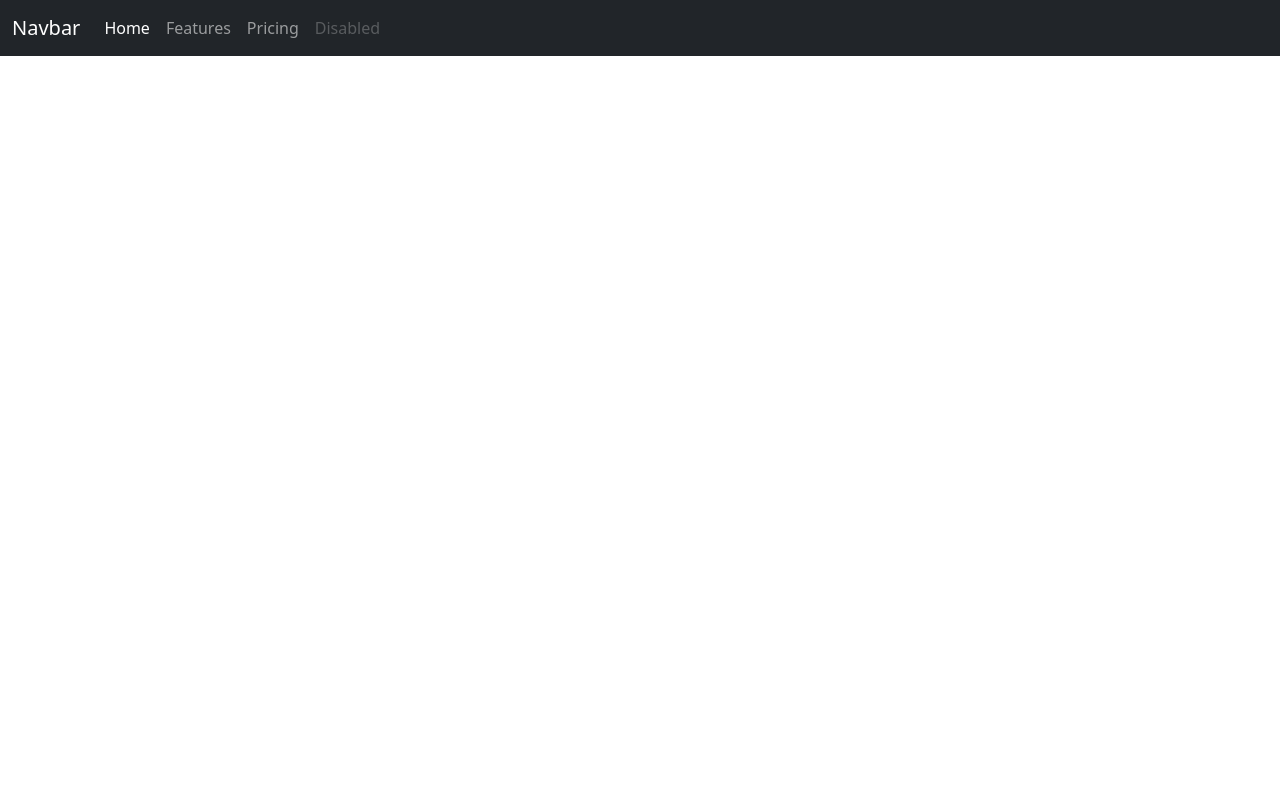
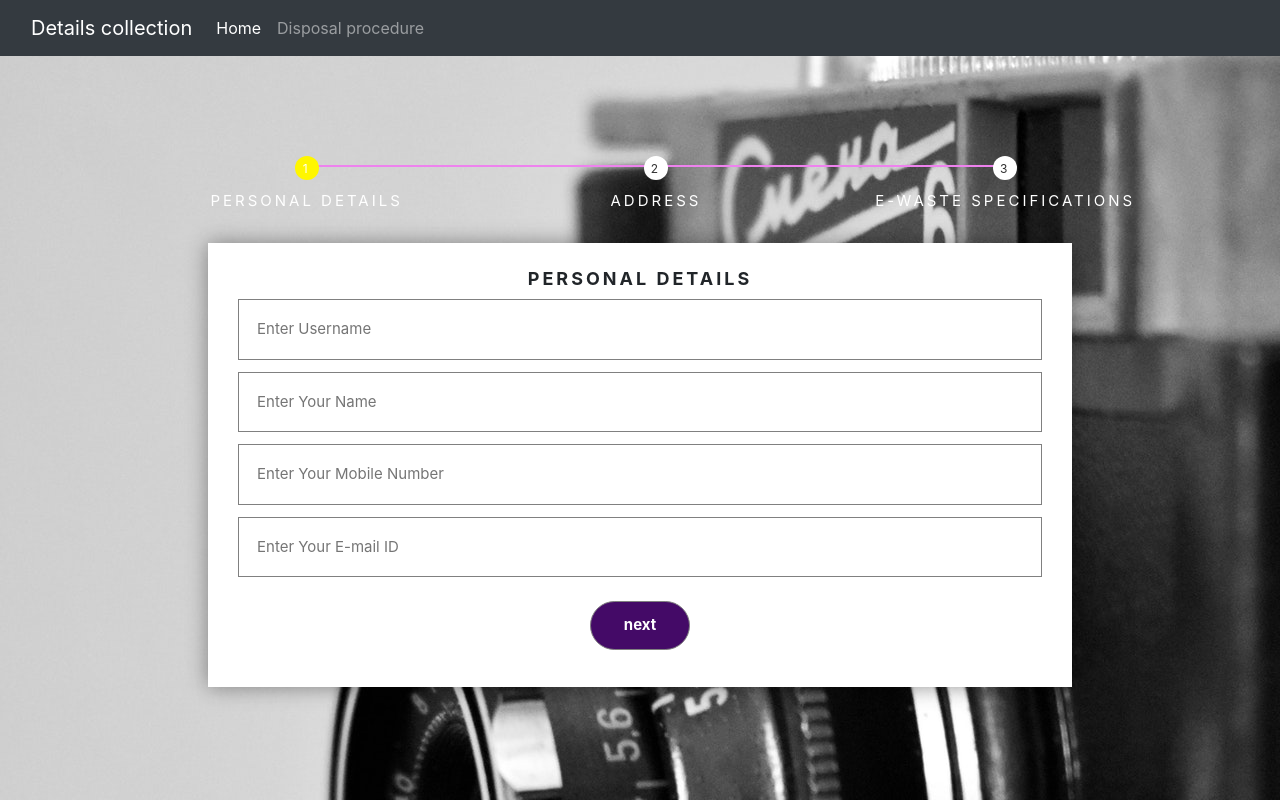
Before and after one commit to Mithunitp/ewaste-unsdg-hci, a PHP site: page /ind_homepage.php in a window 1280 px wide. Run offline with PHP 8.4, Linux system fonts and the light colour scheme.

Commit message:
Individual Homepage data entry frontend complete
The Frontend for data collection from individual is finished. The part where the individual gets a bin number, id, access code, etc. is still left.

```diff
--- /dev/null
+++ b/css/ind_homepagestyle.css
@@ -0,0 +1,142 @@
+@import url('https://fonts.googleapis.com/css2?family=Montserrat');
+
+*{
+	margin: 0;
+	padding: 0;
+}
+html{
+	height: 100%;
+}
+
+body{
+	font-family: 'montserrat',arial,verdana;
+	background: url('../img/ind_homepageback.jpg');
+	overflow-x: hidden;
+}
+
+#form{
+	text-align: center;
+	position: relative;
+	margin: 100px;
+}
+#form fieldset{
+	background: #fff;
+	box-shadow: 0 0 20px 0 rgba(0,0,0,0.4);
+	padding: 25px 30px;
+	box-sizing: border-box;
+	width: 80%;
+	margin: 0 10%;
+
+	position: relative;
+}
+
+#form fieldset:not(:first-of-type){
+	display: none;
+}
+
+#form input,#form textarea{
+	padding: 18px;
+	border: 1px solid grey;
+	margin-bottom: 12px;
+	width: 100%;
+	box-sizing: border-box;
+	color: black;
+	font-size: 15px;
+	font-weight: 4px;
+}
+
+#form input:focus,#form textarea:focus{
+	box-shadow: none;
+	border: 1px solid #00ffe0;
+	transition: 0.5s ease-in;
+}
+
+#form .action-button{
+	width: 100px;
+	background: #440a67;
+	font-weight: bold;
+	color: white;
+	border-radius: 28px;
+	cursor: pointer;
+	padding: 12px 7px;
+	margin: 12px 7px;
+}
+
+#form .action-button:hover,#form .action-button:focus{
+	box-shadow: 0 0 0 2px white,0 0 0 4px #440a67;
+}
+
+#form .action-button-previous{
+	width: 100px;
+	background: #C5C5F1;
+	font-weight: bold;
+	color: white;
+	border-radius: 28px;
+	cursor: pointer;
+	padding: 12px 7px;
+	margin: 12px 7px;
+}
+
+#form .action-button-previous:hover,#form .action-button-previous:focus{
+	box-shadow: 0 0 0 2px white,0 0 0 4px #C5C5F1;
+}
+
+
+.title{
+	font-size: 18px;
+	text-transform: uppercase;
+	margin-bottom: 10px;
+	letter-spacing: 3px;
+	font-weight: bold;
+}
+
+#progressbar{
+	margin-bottom: 30px;
+	overflow: hidden;
+	counter-reset: step;
+}
+
+#progressbar li{
+	list-style-type: none;
+	color: white;
+	text-transform: uppercase;
+	font-size: 15px;
+	width: 33.33%;
+	float: left;
+	position: relative;
+	letter-spacing: 3px;
+}
+
+#progressbar li:before{
+	content: counter(step);
+	counter-increment: step;
+	width: 24px;
+	height: 24px;
+	line-height: 26px;
+	display: block;
+	font-size: 12px;
+	color: #333;
+	background: white;
+	border-radius: 25px;
+	margin: 0 auto 10px auto;
+}
+
+#progressbar li:after{
+	content: '';
+	width: 100%;
+	height: 2px;
+	background: violet;
+	position: absolute;
+	left: -50%;
+	top: 9px;
+	z-index: -1;
+}
+
+#progressbar li:first-child:after{
+	content: none;
+}
+
+#progressbar li.active:before,#progressbar li.active:after{
+	background: #fff600;
+	color: white;
+}
--- a/ind_homepage.php
+++ b/ind_homepage.php
@@ -1,4 +1,4 @@
-<!DOCTYPE html>
+<!---DOCTYPE html>
 <html>
     <head>
         <link href="https://cdn.jsdelivr.net/npm/bootstrap@5.0.1/dist/css/bootstrap.min.css" rel="stylesheet" integrity="sha384-+0n0xVW2eSR5OomGNYDnhzAbDsOXxcvSN1TPprVMTNDbiYZCxYbOOl7+AMvyTG2x" crossorigin="anonymous">
@@ -30,4 +30,118 @@
         </nav>
         <script src="https://cdn.jsdelivr.net/npm/bootstrap@5.0.1/dist/js/bootstrap.bundle.min.js" integrity="sha384-gtEjrD/SeCtmISkJkNUaaKMoLD0//ElJ19smozuHV6z3Iehds+3Ulb9Bn9Plx0x4" crossorigin="anonymous"></script>
     </body>
+</html--->
+
+
+<!DOCTYPE html>
+<html lang="en">
+<head>
+	<meta charset="UTF-8">
+	<title>Enter E-waste details</title>
+	<link rel="stylesheet" href="css/ind_homepagestyle.css">
+	 <link href="https://cdn.jsdelivr.net/npm/bootstrap@5.0.1/dist/css/bootstrap.min.css" rel="stylesheet" integrity="sha384-+0n0xVW2eSR5OomGNYDnhzAbDsOXxcvSN1TPprVMTNDbiYZCxYbOOl7+AMvyTG2x" crossorigin="anonymous">
+	 <link rel="stylesheet" type="text/css" href="https://stackpath.bootstrapcdn.com/bootstrap/4.5.2/css/bootstrap.min.css">
+
+	 <meta name="viewport" content="width=device-width,initial-scale=1,shrink-to-fit=no">
+
+	 <script type="text/javascript" src="https://stackpath.bootstrapcdn.com/bootstrap/4.5.2/js/bootstrap.min.js"></script>
+
+	<script src="https://code.jquery.com/jquery-3.6.0.min.js"></script>
+
+	<script type="text/javascript" src="https://cdnjs.cloudflare.com/ajax/libs/jquery-easing/1.4.1/jquery.easing.min.js"></script>
+</head>
+<body>
+ <nav class="navbar navbar-expand-lg navbar-dark bg-dark">
+            <div class="container-fluid">
+              <a class="navbar-brand" href="#">Details collection</a>
+              <button class="navbar-toggler" type="button" data-bs-toggle="collapse" data-bs-target="#navbarNav" aria-controls="navbarNav" aria-expanded="false" aria-label="Toggle navigation">
+                <span class="navbar-toggler-icon"></span>
+              </button>
+              <div class="collapse navbar-collapse" id="navbarNav">
+                <ul class="navbar-nav">
+                  <li class="nav-item">
+                    <a class="nav-link active" aria-current="page" href="#">Home</a>
+                  </li>
+                  <li class="nav-item">
+                    <a class="nav-link" href="#">Disposal procedure</a>
+                  </li>
+
+
+                </ul>
+              </div>
+            </div>
+        </nav>
+<div class="row">
+		<div class="col-md-12 col-md-offset-3">
+			<form id="form">
+
+				<ul id="progressbar">
+					<li class="active">Personal Details</li>
+					<li>Address</li>
+					<li>E-waste specifications</li>
+				</ul>
+
+				<fieldset>
+					<h2 class="title">Personal Details</h2>
+					<input type="text" name="username" placeholder="Enter Username">
+					<input type="text" name="name" placeholder="Enter Your Name">
+					<input type="bigint" name="mobileno" placeholder="Enter Your Mobile Number">
+					<input type="text" name="email" placeholder="Enter Your E-mail ID">
+
+					<input type="button" name="next" class="next action-button" value="next">
+				</fieldset>
+				<fieldset>
+					<h2 class="title">Address</h2>
+					<input type="text" name="address" placeholder="Enter Your Address">
+					<input type="bigint" name="pincode" placeholder="Enter your Pincode">
+
+					<input type="button" name="previous" class="previous action-button-previous" value="Previous">
+
+
+					<input type="button" name="next" class="next action-button" value="next">
+				</fieldset>
+				<fieldset>
+					<h2 class="title">E-waste specifications</h2>
+                    <label for = "item_cat">Choose Item categories (Hold down control/command key to select multiple)</label>
+				    <select name="item_cat" multiple>
+                       <option value="phone">Mobile Phone</option>
+                       <option value="camera">Camera/Camcoder</option>
+                       <option value="laptop">Laptop</option>
+                       <option value="battery">Batteries</option>
+                       <option value="television">Television</option>
+                       <option value="charger">Charger</option>
+                       <option value="cable">Cables</option>
+                       <option value="mouse">Mouse</option>
+                       <option value="keyboard">Keyboard</option>
+                       <option value="joystick">Joystick</option>
+                       <option value="motherboard">Motherboard</option>
+                       <option value="chipset">Chipset</option>
+                       <option value="PCB">PCBs</option>
+
+                    </select>
+                    <br /><br>
+
+					<input type="text" name="item_dimensions" placeholder="Enter Item size (Dimensions)">
+					<input type="int" name="item_quantity" placeholder="Enter Item Quantity">
+					<input type="int" name="item_age" placeholder="How old is the item ? (in years)">
+
+
+					<input type="button" name="previous" class="previous action-button-previous" value="Previous">
+
+
+					<input type="submit" name="submit" class="submit action-button" value="submit">
+				</fieldset>
+
+			</form>
+
+		</div>
+
+	</div>
+
+
+
+	<!-- Linking JS Files -->
+	<script type="text/javascript" src="js/ind_js.js"></script>
+
+</body>
 </html>
--- a/ind_login.php
+++ b/ind_login.php
@@ -45,7 +45,7 @@
 
 					$_SESSION['username'] = $username;
 					$_SESSION['password'] = $password;
-					echo '<script>window.location.href="homepage.php";</script>';
+					echo '<script>window.location.href="ind_homepage.php";</script>';
 					}
 					else
 					{
--- /dev/null
+++ b/js/ind_js.js
@@ -0,0 +1,73 @@
+var current_fs,next_fs,previous_fs;
+
+var left,opacity,scale;
+var animation;
+
+
+$(".next").click(function(){
+
+	if(animation)return false;
+	animation=true;
+
+	current_fs=$(this).parent();
+	next_fs= $(this).parent().next();
+
+	$("#progressbar li").eq($("fieldset").index(next_fs)).addClass("active");
+
+	next_fs.show();
+	current_fs.animate({opacity:0},{
+		step:function(now,mx){
+
+			scale=1-(1-now)*.85;
+			left=(now*100)+"%";
+			opacity=1+now;
+
+			current_fs.css({
+				'transform':'scale('+scale+')',
+				'position':'absolute'
+			});
+			next_fs.css({'left':left,'opacity':opacity});
+		},
+		duration:1000,
+		complete:function(){
+			current_fs.hide();
+			animation=false;
+		},
+		easing:'easeInOutBack'
+	});
+
+});
+
+
+$(".previous").click(function(){
+
+	if(animation)return false;
+	animation=true;
+
+	current_fs=$(this).parent();
+	previous_fs= $(this).parent().prev();
+
+	$("#progressbar li").eq($("fieldset").index(current_fs)).removeClass("active");
+
+	previous_fs.show();
+	current_fs.animate({opacity:0},{
+		step:function(now,mx){
+
+			scale=0.8 + (1-now)*0.2;
+			left=((1-now)*80)+"%";
+			opacity=1+now;
+
+			current_fs.css({
+				'left':left
+			});
+			previous_fs.css({'transform':'scale('+scale+')','opacity':opacity});
+		},
+		duration:1000,
+		complete:function(){
+			current_fs.hide();
+			animation=false;
+		},
+		easing:'easeInOutBack'
+	});
+
+});
```
Also changed, not shown: img/ind_homepageback.jpg (added).
